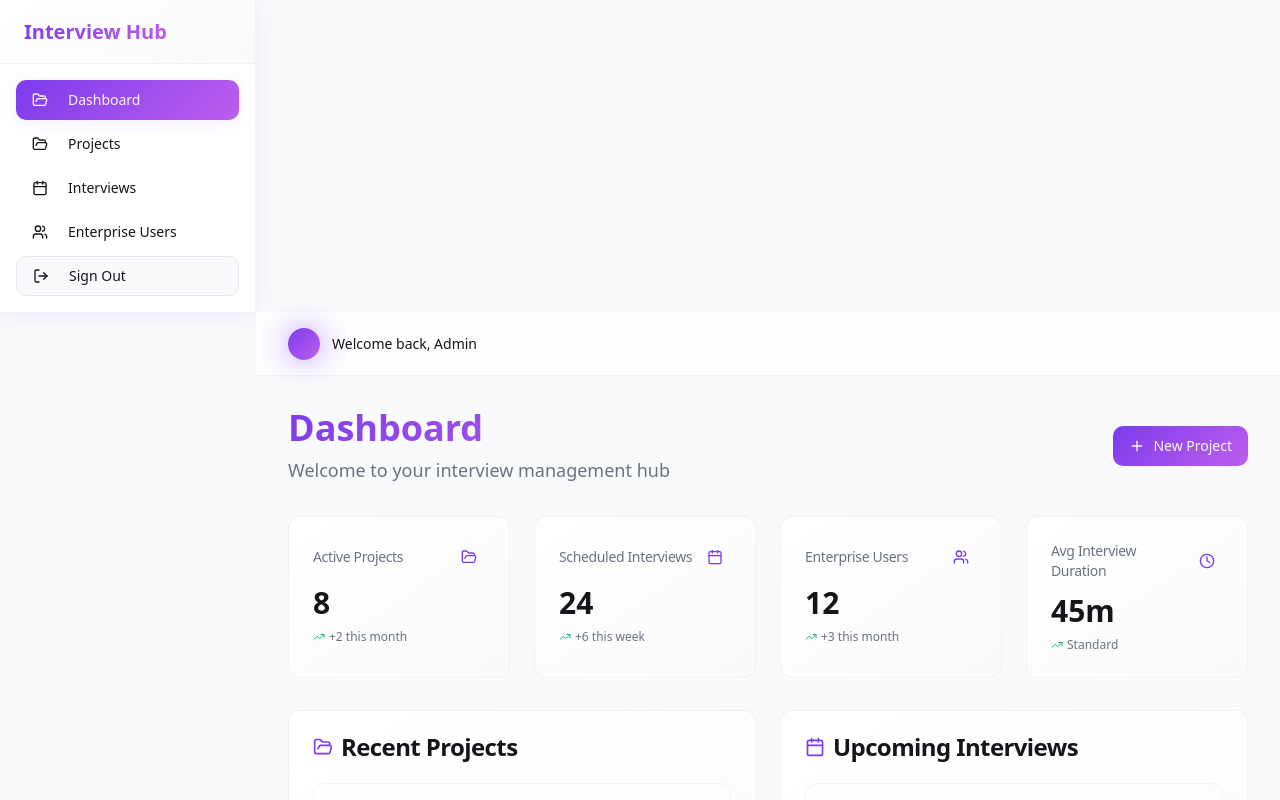
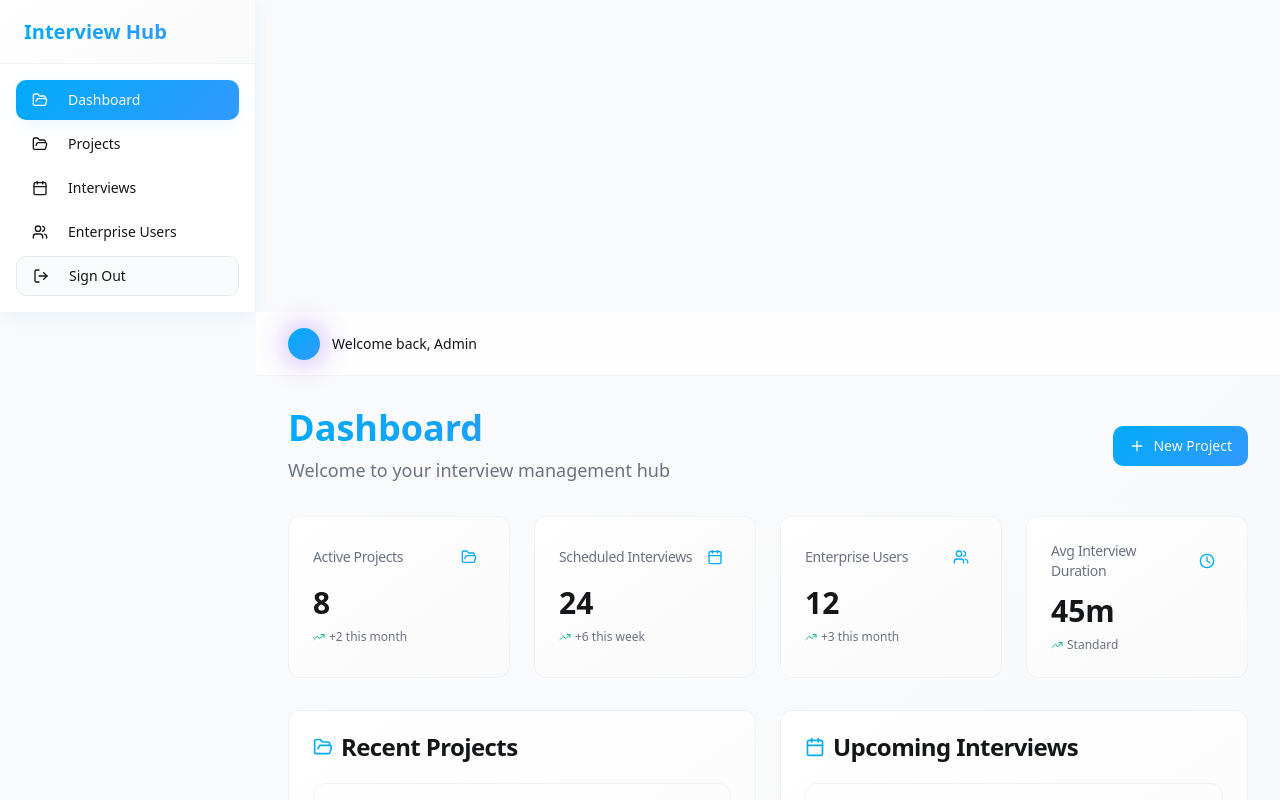
Before and after one commit to sircodezalot/talent-pilot-pro, a React (Vite) app: page / in a window 1280 px wide. Shown: the top 800 px of the page. Built offline with nearby package versions, Linux system fonts and the light colour scheme.

Commit message:
Update main UI color
Change the primary color of the UI from purple to #0aadeb.

```diff
--- a/src/index.css
+++ b/src/index.css
@@ -14,7 +14,7 @@ All colors MUST be HSL.
     --card-foreground: 220 15% 9%;
     --popover: 0 0% 100%;
     --popover-foreground: 220 15% 9%;
-    --primary: 262 83% 58%;
+    --primary: 199 100% 49%;
     --primary-foreground: 0 0% 98%;
     --secondary: 220 14% 96%;
     --secondary-foreground: 220 15% 9%;
@@ -26,8 +26,8 @@ All colors MUST be HSL.
     --destructive-foreground: 0 0% 98%;
     --border: 220 13% 91%;
     --input: 220 13% 91%;
-    --ring: 262 83% 58%;
-    --chart-1: 262 83% 58%;
+    --ring: 199 100% 49%;
+    --chart-1: 199 100% 49%;
     --chart-2: 173 58% 39%;
     --chart-3: 197 37% 24%;
     --chart-4: 43 74% 66%;
@@ -35,21 +35,21 @@ All colors MUST be HSL.
     --radius: 0.75rem;
     --sidebar-background: 220 20% 98%;
     --sidebar-foreground: 220 15% 9%;
-    --sidebar-primary: 262 83% 58%;
+    --sidebar-primary: 199 100% 49%;
     --sidebar-primary-foreground: 0 0% 98%;
     --sidebar-accent: 220 14% 96%;
     --sidebar-accent-foreground: 220 15% 9%;
     --sidebar-border: 220 13% 91%;
-    --sidebar-ring: 262 83% 58%;
+    --sidebar-ring: 199 100% 49%;
 
     /* Custom design tokens */
-    --gradient-primary: linear-gradient(135deg, hsl(262 83% 58%), hsl(280 80% 65%));
+    --gradient-primary: linear-gradient(135deg, hsl(199 100% 49%), hsl(210 100% 60%));
     --gradient-secondary: linear-gradient(135deg, hsl(220 14% 96%), hsl(220 20% 98%));
     --gradient-card: linear-gradient(145deg, hsl(0 0% 100%), hsl(220 14% 98%));
-    --shadow-elegant: 0 4px 20px -2px hsl(262 83% 58% / 0.1);
+    --shadow-elegant: 0 4px 20px -2px hsl(199 100% 49% / 0.1);
     --shadow-card: 0 2px 10px -2px hsl(220 15% 9% / 0.05);
-    --shadow-hover: 0 8px 30px -4px hsl(262 83% 58% / 0.15);
-    --glow-primary: 0 0 20px hsl(262 83% 58% / 0.3);
+    --shadow-hover: 0 8px 30px -4px hsl(199 100% 49% / 0.15);
+    --glow-primary: 0 0 20px hsl(199 100% 49% / 0.3);
   }
 
   .dark {
@@ -59,7 +59,7 @@ All colors MUST be HSL.
     --card-foreground: 213 31% 91%;
     --popover: 224 71% 4%;
     --popover-foreground: 213 31% 91%;
-    --primary: 262 83% 58%;
+    --primary: 199 100% 49%;
     --primary-foreground: 0 0% 98%;
     --secondary: 215 28% 17%;
     --secondary-foreground: 213 31% 91%;
@@ -71,29 +71,29 @@ All colors MUST be HSL.
     --destructive-foreground: 213 31% 91%;
     --border: 215 28% 17%;
     --input: 215 28% 17%;
-    --ring: 262 83% 58%;
-    --chart-1: 262 83% 58%;
+    --ring: 199 100% 49%;
+    --chart-1: 199 100% 49%;
     --chart-2: 173 58% 39%;
     --chart-3: 197 37% 24%;
     --chart-4: 43 74% 66%;
     --chart-5: 27 87% 67%;
     --sidebar-background: 224 71% 4%;
     --sidebar-foreground: 213 31% 91%;
-    --sidebar-primary: 262 83% 58%;
+    --sidebar-primary: 199 100% 49%;
     --sidebar-primary-foreground: 0 0% 98%;
     --sidebar-accent: 215 28% 17%;
     --sidebar-accent-foreground: 213 31% 91%;
     --sidebar-border: 215 28% 17%;
-    --sidebar-ring: 262 83% 58%;
+    --sidebar-ring: 199 100% 49%;
 
     /* Dark mode custom tokens */
-    --gradient-primary: linear-gradient(135deg, hsl(262 83% 58%), hsl(280 80% 65%));
+    --gradient-primary: linear-gradient(135deg, hsl(199 100% 49%), hsl(210 100% 60%));
     --gradient-secondary: linear-gradient(135deg, hsl(215 28% 17%), hsl(224 71% 4%));
     --gradient-card: linear-gradient(145deg, hsl(224 71% 4%), hsl(215 28% 17%));
-    --shadow-elegant: 0 4px 20px -2px hsl(262 83% 58% / 0.2);
+    --shadow-elegant: 0 4px 20px -2px hsl(199 100% 49% / 0.2);
     --shadow-card: 0 2px 10px -2px hsl(0 0% 0% / 0.1);
-    --shadow-hover: 0 8px 30px -4px hsl(262 83% 58% / 0.25);
-    --glow-primary: 0 0 20px hsl(262 83% 58% / 0.4);
+    --shadow-hover: 0 8px 30px -4px hsl(199 100% 49% / 0.25);
+    --glow-primary: 0 0 20px hsl(199 100% 49% / 0.4);
   }
 }
 
```
